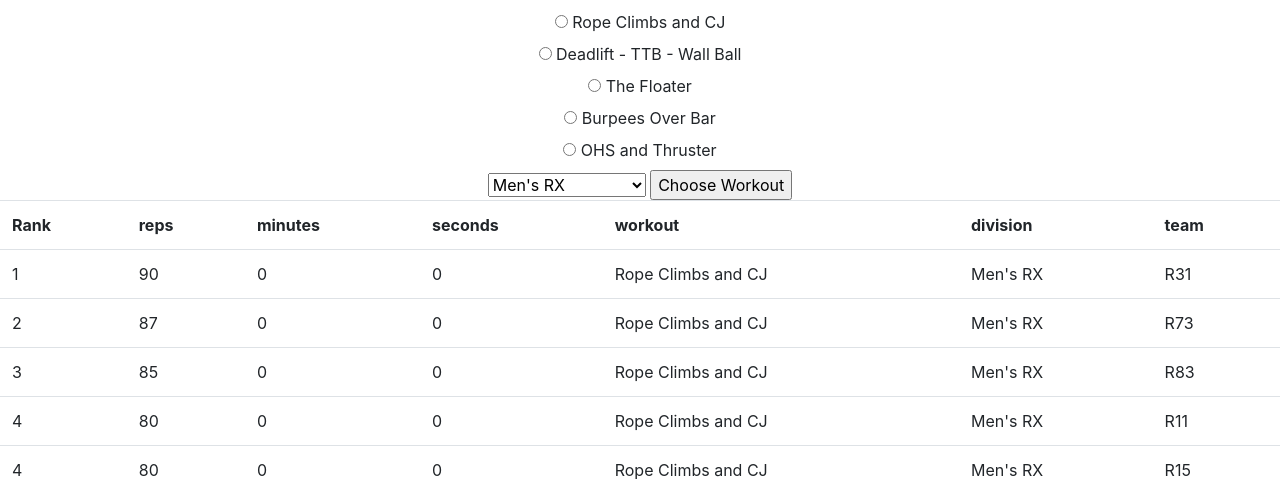
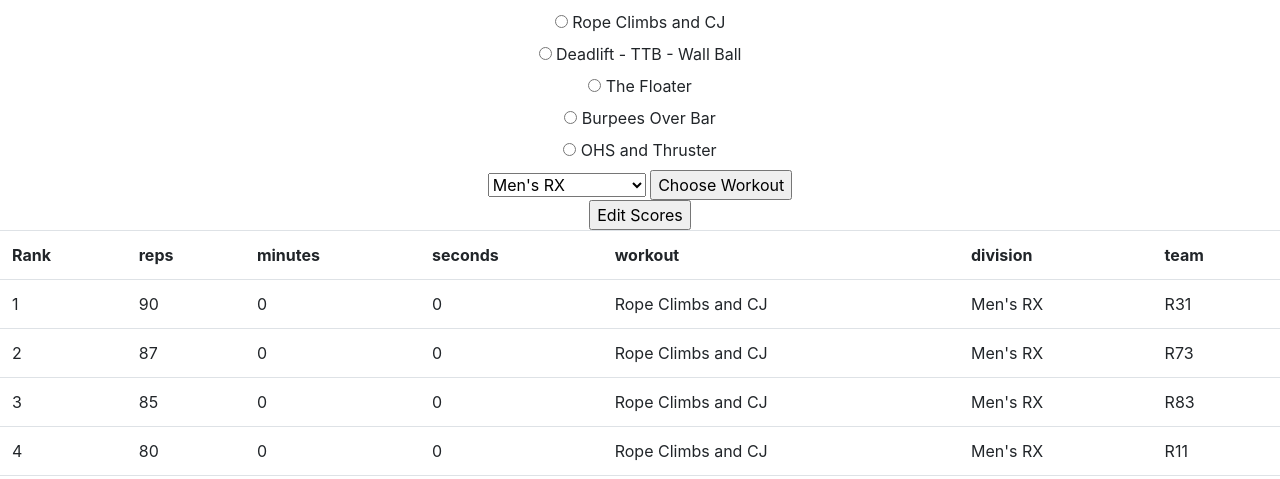
Before and after one commit to mistofthenorth/DeschutesDemo, a Django app: page /deschutesDemoScores/ in a window 1280 px wide; the page is wider, and only the part inside the window is pictured. Shown: the part 350-829 px from the top of that part. Run offline with Django 3.2, Linux system fonts and the light colour scheme; data comes from the database, SQL or seed files in the repository; both versions use the stored data as it was after the commit; some libraries are stand-ins or nearby versions.

Commit message:
added link to score editor

```diff
--- a/scoring/deschutesDemoScores/templates/scoring/index.html
+++ b/scoring/deschutesDemoScores/templates/scoring/index.html
@@ -21,6 +21,7 @@
 </div>
 
 
+
 <div align='center'>
 <form action="" method="post">
 	  {% csrf_token %}
@@ -35,6 +36,19 @@
               </select>
     <input type="submit" value="Choose Workout">
 </form>
+
+
+<form method="post" action="scoreInput" class="inline">
+   {% csrf_token %}
+  <input type="hidden" name="division" value="{{currentDivision}}">
+  <input type="hidden" name="workout" value="{{currentWorkout}}">
+
+  <input type="submit" name="submit_param" value="Edit Scores" class="link-button">
+
+  </input>
+</form>
+
+
 </div>
 
 <table class="table">
--- a/scoring/deschutesDemoScores/views.py
+++ b/scoring/deschutesDemoScores/views.py
@@ -22,7 +22,7 @@ def index(request):
     listOfScores = totals.getSingleWorkoutTotal(workout,division)
     scoringStyle = Workout.objects.get(pk=workout)
     #
-    context = {'scores' : listOfScores, 'workouts' : listOfWorkouts, 'divisions' : listOfDivisions, 'scoringStyle' : scoringStyle.scoringStyle}
+    context = {'scores' : listOfScores, 'workouts' : listOfWorkouts, 'divisions' : listOfDivisions, 'scoringStyle' : scoringStyle.scoringStyle, 'currentDivision' : division, 'currentWorkout' : workout}
     return HttpResponse(template.render(context, request))
 
 
```
Also changed, not shown: scoring/db.sqlite3.
